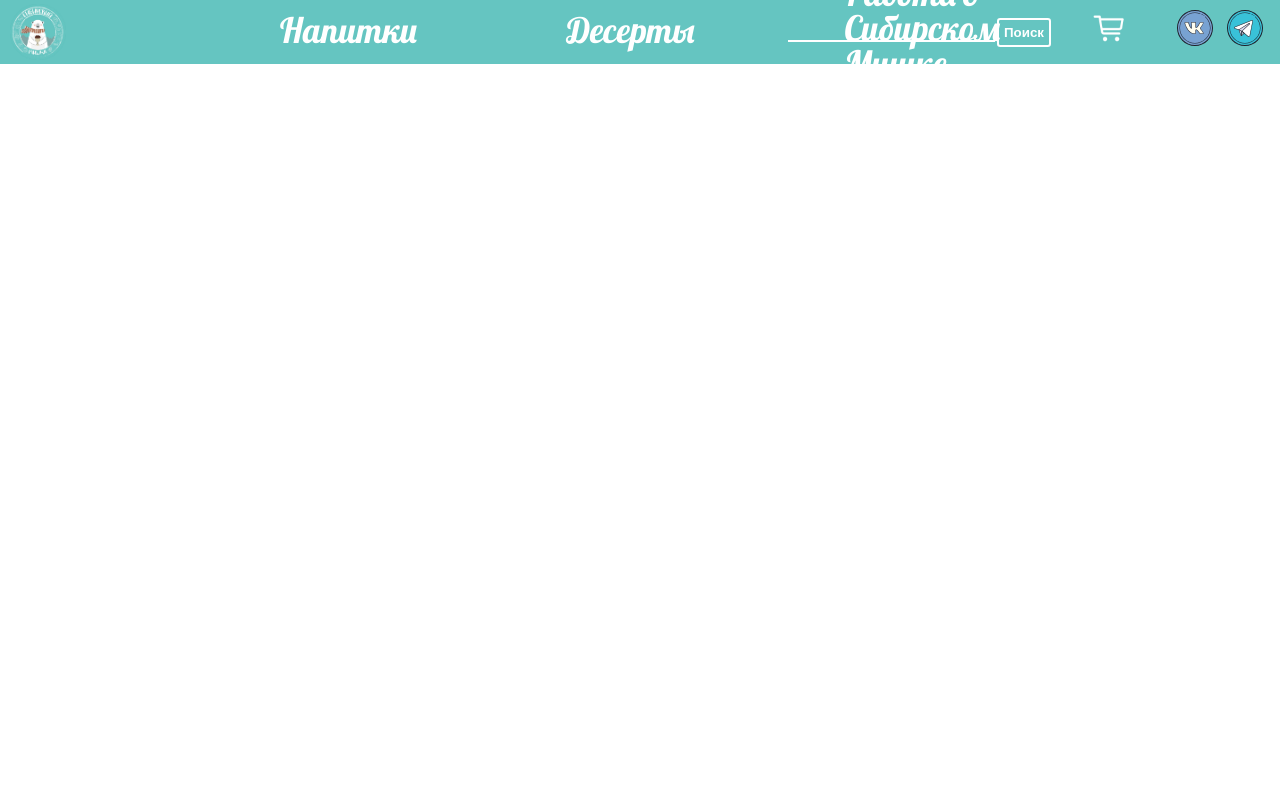
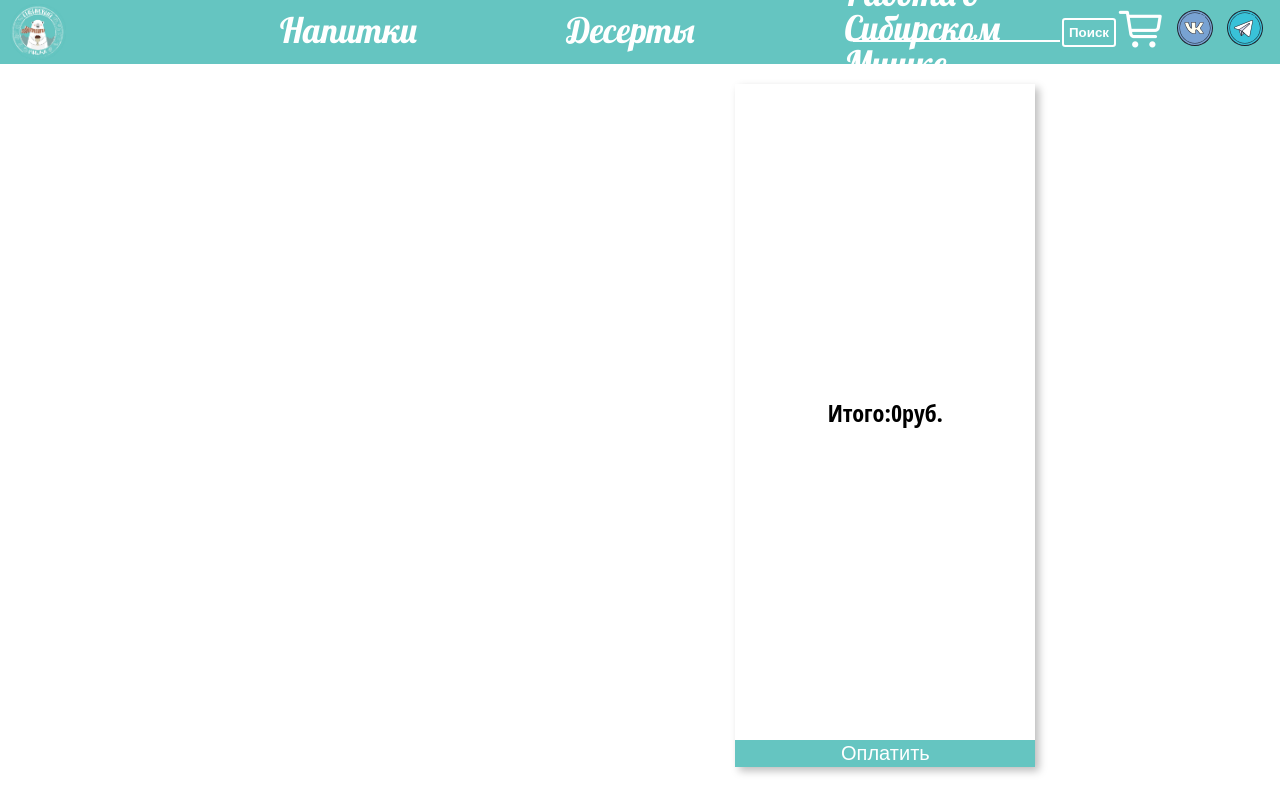
Before and after one commit to Frizgh/Sibirean-Bear, a React (Vite) app: page /shop in a window 1280 px wide. Built offline with nearby package versions, Linux system fonts and the light colour scheme.

Commit message:
Add ShopBasket

```diff
--- a/src/App.css
+++ b/src/App.css
@@ -1,5 +1,6 @@
 .main-content {
     display: flex;
+    flex-direction: column;
     justify-content: center;
     align-items: center;
     width: 100%;
--- a/src/App.jsx
+++ b/src/App.jsx
@@ -1,9 +1,10 @@
 import './App.css'
 import { Header } from './components/Header/Header'
-import { BrowserRouter, Routes, Route } from 'react-router-dom'
+import { Routes, Route } from 'react-router-dom'
 import { Drinks } from './components/Content/Drinks/Drinks'
 import { Desserts } from './components/Content/Desserts/Desserts'
 import { Work } from './components/Content/Work/Work'
+import { Shop } from './components/Content/Shop/Shop'
 
 function App() {
   return (
@@ -14,6 +15,7 @@ function App() {
           <Route path="/drinks" element={<Drinks />} />
           <Route path="/desserts" element={<Desserts />} />
           <Route path="/work" element={<Work />} />
+          <Route path="/shop" element={<Shop />} />
         </Routes>
       </div>
     </>
--- a/src/components/Content/Card/Card.jsx
+++ b/src/components/Content/Card/Card.jsx
@@ -1,7 +1,12 @@
 import style from './Card.module.css'
-import { useEffect,useState } from 'react'
+import preloader from '../../../assets/preloader.gif'
+import { useEffect, useState } from 'react'
 import { useDispatch, useSelector } from 'react-redux'
-import { decrementSugar, incrementSugar, setPrice } from '../../../store/drinksSlice'
+import {
+  decrementSugar,
+  incrementSugar,
+  setPrice,
+} from '../../../store/drinksSlice'
 import { Syrup } from './Syrup'
 import {
   fetchDrinks,
@@ -10,12 +15,12 @@ import {
   selectError,
   selectSyrop,
   syrupMenu,
-  deleteSyrup
+  deleteSyrup,
 } from '../../../store/drinksSlice'
 
 export const Card = () => {
-  const [disabledSyrup,setDisabledSyrup] = useState(false)
-
+  const [activeButtonIndexes, setActiveButtonIndexes] = useState({})
+  const [selectedSize, setSelectedSize] = useState(null)
   const dispatch = useDispatch()
 
   const drinks = useSelector(selectDrinks)
@@ -29,7 +34,11 @@ export const Card = () => {
   }, [dispatch])
 
   if (loading) {
-    return <div>Loading...</div>
+    return (
+      <div>
+        <img src={preloader} alt="" />
+      </div>
+    )
   }
 
   if (error) {
@@ -48,11 +57,38 @@ export const Card = () => {
     }
 
     function addToBasketShop() {
-      console.log({id: drink.id, title: drink.title, price , syrup})
+      const newShopItem = {
+        img: drink.image,
+        id: drink.id,
+        title: drink.title,
+        selectedSize,
+        price,
+        totalPrice: price,
+        syrup,
+        count: 1,
+      }
+
+      const existingShops = JSON.parse(localStorage.getItem('shops')) || []
+
+      const existingItemIndex = existingShops.findIndex(
+        (item) =>
+          item.id === drink.id &&
+          item.selectedSize === selectedSize &&
+          item.syrup === syrup
+      )
+
+      if (existingItemIndex !== -1) {
+        existingShops[existingItemIndex].count += 1
+        existingShops[existingItemIndex].totalPrice += price
+      } else {
+        existingShops.push(newShopItem)
+      }
+
+      localStorage.setItem('shops', JSON.stringify(existingShops))
     }
 
     function removeSyrop() {
-      dispatch(deleteSyrup({ id: drink.id}))
+      dispatch(deleteSyrup({ id: drink.id }))
     }
 
     return (
@@ -69,11 +105,19 @@ export const Card = () => {
                 : 0
             return (
               <button
+                className={
+                  activeButtonIndexes[drink.id] === index ? style.active : ''
+                }
                 id={index}
                 key={index}
-                onClick={() =>
+                onClick={() => {
                   dispatch(setPrice({ id: drink.id, price: drinkPrice }))
-                }
+                  setActiveButtonIndexes((prev) => ({
+                    ...prev,
+                    [drink.id]: index,
+                  }))
+                  setSelectedSize(size)
+                }}
               >
                 {size}мл
               </button>
@@ -106,7 +150,8 @@ export const Card = () => {
               </>
             )}
             <li>
-              Сироп: {syrup}{syrup ?<button onClick={removeSyrop}>X</button>: ''}
+              Сироп: {syrup}
+              {syrup ? <button onClick={removeSyrop}>X</button> : ''}
               <button onClick={handleSyrupMenuToggle}>
                 {isSyropMenuOpen ? 'Назад' : '+'}
               </button>
--- a/src/components/Content/Card/Card.module.css
+++ b/src/components/Content/Card/Card.module.css
@@ -93,6 +93,11 @@
     transform: translateY(2px);
 }
 
+.active {
+    background-color: #42a5a8 !important;
+    color: white;
+}
+
 .sizeContainer {
     display: flex;
     justify-content: center;
@@ -103,7 +108,7 @@
 
 .sizeContainer>button {
     padding: 5px 20px;
-    background: transparent;
+    background: white;
     border-radius: 0.75rem;
     border: 2px solid #65c5c1;
     outline: none;
--- a/src/components/Content/Drinks/Filter/Filter.jsx
+++ b/src/components/Content/Drinks/Filter/Filter.jsx
@@ -3,7 +3,6 @@ import style from './Filter.module.css'
 import { selectCategories } from '../../../../store/drinksSlice'
 import { useSelector, useDispatch } from 'react-redux'
 import { setUniqCategories } from '../../../../store/drinksSlice'
-import { useState } from 'react'
 export const Filter = () => {
   const dispatch = useDispatch()
 
--- /dev/null
+++ b/src/components/Content/Shop/Shop.jsx
@@ -0,0 +1,108 @@
+import React, { useState, useEffect } from 'react'
+import style from './Shop.module.css'
+
+export const Shop = () => {
+  const [shopItems, setShopItems] = useState([])
+  const [counts, setCounts] = useState({})
+
+  const generateUniqueId = () => {
+    return Date.now() + Math.random()
+  }
+
+  useEffect(() => {
+    const shopList = localStorage.getItem('shops')
+    if (shopList) {
+      const items = JSON.parse(shopList).map((item) => ({
+        ...item,
+        id: generateUniqueId(),
+      }))
+      setShopItems(items)
+      const initialCounts = {}
+      items.forEach((item) => {
+        initialCounts[item.id] = item.count || 1
+      })
+      setCounts(initialCounts)
+    }
+  }, [])
+
+  const updateLocalStorage = (items) => {
+    localStorage.setItem('shops', JSON.stringify(items))
+  }
+
+  const increment = (id) => {
+    setCounts((prevCounts) => {
+      const newCount = prevCounts[id] + 1
+      const updatedCounts = {
+        ...prevCounts,
+        [id]: newCount,
+      }
+      updatePricesInLocalStorage(updatedCounts)
+      return updatedCounts
+    })
+  }
+
+  const decrement = (id) => {
+    setCounts((prevCounts) => {
+      const newCount = Math.max(prevCounts[id] - 1, 1)
+      const updatedCounts = {
+        ...prevCounts,
+        [id]: newCount,
+      }
+      updatePricesInLocalStorage(updatedCounts)
+      return updatedCounts
+    })
+  }
+
+  const updatePricesInLocalStorage = (updatedCounts) => {
+    const updatedItems = shopItems.map((item) => {
+      const count = updatedCounts[item.id] || item.count
+      const price = item.price
+      return {
+        ...item,
+        count: count,
+        totalPrice: price * count,
+      }
+    })
+    setShopItems(updatedItems)
+    updateLocalStorage(updatedItems)
+  }
+
+  return (
+    <div className={style.shopContainer}>
+      <div className={style.infoWrapper}>
+        {shopItems.map((item) => (
+          <div key={item.id} className={style.shopList}>
+            <img src={item.img} alt={item.title} />
+            <div className={style.itemContainer}>
+              <div>
+                {item.title} {item.syrup ? `(${item.syrup})` : ''}{' '}
+                {item.selectedSize} мл
+              </div>
+              <div className={style.priceAndCountContainer}>
+                <div className={style.countContainer}>
+                  <button onClick={() => decrement(item.id)}>-</button>
+                  <span>{counts[item.id] || 1}</span>
+                  <button onClick={() => increment(item.id)}>+</button>
+                </div>
+                <div className={style.price}>
+                  {item.totalPrice || item.price * (counts[item.id] || 1)} руб.
+                </div>
+              </div>
+            </div>
+          </div>
+        ))}
+      </div>
+      <div className={style.buyBlock}>
+        <div className={style.result}>
+          Итого:
+          {shopItems.reduce(
+            (sum, item) => sum + (item.totalPrice || item.price * item.count),
+            0
+          )}
+          руб.
+        </div>
+        <button>Оплатить</button>
+      </div>
+    </div>
+  )
+}
--- /dev/null
+++ b/src/components/Content/Shop/Shop.module.css
@@ -0,0 +1,136 @@
+.infoWrapper::-webkit-scrollbar {
+    width: 7px;
+}
+
+.infoWrapper::-webkit-scrollbar-track {
+    background: transparent;
+}
+
+.infoWrapper::-webkit-scrollbar-thumb {
+    background-color: #65c5c1;
+    border-radius: 20px;
+}
+
+.shopContainer {
+    display: flex;
+    align-items: center;
+    justify-content: center;
+    gap: 30px;
+    height: calc(100vh - 117px);
+    width: 90vw;
+    margin: 20px 0px;
+}
+
+.infoWrapper {
+    display: flex;
+    width: 40%;
+    flex-direction: column;
+    gap: 20px;
+    height: 800px;
+    overflow: auto;
+    align-items: center;
+    padding: 20px 0px;
+}
+
+.shopList {
+    display: flex;
+    gap: 20px;
+    width: 96%;
+    min-height: 4em;
+    justify-content: space-between;
+    align-items: center;
+    box-shadow: 4px 4px 8px 0px rgba(0, 0, 0, 0.26);
+    border-radius: 0.75rem;
+    padding-right: 20px;
+    overflow: hidden;
+}
+
+
+
+.shopList>img {
+    min-width: 100px;
+    max-width: 100px;
+    height: 100%;
+}
+
+.countContainer {
+    display: flex;
+    justify-content: space-between;
+    align-items: baseline;
+    width: 80px;
+}
+
+.price {
+    display: flex;
+    justify-content: flex-end;
+    width: 100px;
+}
+
+.countContainer>button {
+    width: 25px;
+    text-align: baseline;
+    font-size: 20px;
+    background-color: #65c5c1;
+    color: white;
+    border: none;
+    border-radius: 5px;
+    cursor: pointer;
+}
+
+.countContainer>button:hover,
+.buyBlock>button:hover {
+    background-color: #53b5b8;
+}
+
+.countContainer>button:active {
+    background-color: #42a5a8;
+    transform: scale(0.94)
+}
+
+.priceAndCountContainer {
+    display: flex;
+    align-items: baseline;
+    gap: 20px
+}
+
+.itemContainer {
+    display: flex;
+    justify-content: space-between;
+    align-items: baseline;
+    width: 100%;
+}
+
+.buyBlock {
+    display: flex;
+    flex-direction: column;
+    width: 300px;
+    height: 100%;
+    box-shadow: 4px 4px 8px 0px rgba(0, 0, 0, 0.26);
+    justify-content: space-between;
+    align-items: center;
+    overflow: hidden;
+}
+
+.buyBlock>button {
+    width: 100%;
+    padding: 2px 8px;
+    font-size: 20px;
+    background-color: #65c5c1;
+    color: white;
+    border: none;
+    cursor: pointer;
+}
+
+.buyBlock>button:active {
+    background-color: #42a5a8;
+    transform: translateY(1px);
+}
+
+
+
+.result {
+    display: flex;
+    height: 100%;
+    align-items: center;
+    font-size: x-large;
+}
--- a/src/components/Header/Header.jsx
+++ b/src/components/Header/Header.jsx
@@ -46,9 +46,9 @@ export const Header = () => {
 
         <button>Поиск</button>
 
-        <div>
+        <Link to="/shop">
           <img src={cart} alt="" />
-        </div>
+        </Link>
 
         <ul className={style.socityContent}>
           <li>
--- a/src/components/Header/Header.module.css
+++ b/src/components/Header/Header.module.css
@@ -71,10 +71,16 @@ ul {
     transition: width 0.4s ease-in-out;
 }
 
+
+
 .menu:hover:after,
-.menu:focus:after {
+.menu:focus:after,
+.menu.active:after {
     width: 100%;
 }
+
+
+
 
 li {
     list-style-type: none;
--- a/src/store/drinksSlice.js
+++ b/src/store/drinksSlice.js
@@ -34,17 +34,17 @@ const drinksSlice = createSlice({
       state.syropMenus[id] = isOpen
     },
     setSyrup(state, action) {
-      const { id, syrup} = action.payload
+      const { id, syrup } = action.payload
       if (!state[id]) {
         state[id] = {}
       }
       state[id].syrup = syrup
-      state[id].price += 40
+      state[id].price += state.syrupPrice
     },
     deleteSyrup(state, action) {
       const { id } = action.payload
       if (state[id]) {
-        state[id].price -= 40
+        state[id].price -= state.syrupPrice
         state[id].syrup = null
         state[id].disabled = false
       }
@@ -52,7 +52,7 @@ const drinksSlice = createSlice({
     setDisabled(state, action) {
       const { id, disabled } = action.payload
       if (!state[id]) {
-        state[id] = {disabled: false}
+        state[id] = { disabled: false }
       }
       state[id].disabled = disabled
     },
@@ -76,6 +76,7 @@ const drinksSlice = createSlice({
       const { id, price } = action.payload
       if (!state[id]) {
         state[id] = { price: 0 }
+        state[id] = { sugar: 0 }
       }
       state[id].price = state[id].syrup ? price + state.syrupPrice : price
     },
@@ -116,5 +117,14 @@ export const selectError = (state) => state.drinks.error
 export const setUniqCategories = (state) => state.drinks.uniqCategories
 export const selectSyrop = (state) => state.drinks.syropMenus
 
-export const { selectCategories, syrupMenu, setSyrup, decrementSugar, incrementSugar , setPrice, deleteSyrup,setDisabled} = drinksSlice.actions
+export const {
+  selectCategories,
+  syrupMenu,
+  setSyrup,
+  decrementSugar,
+  incrementSugar,
+  setPrice,
+  deleteSyrup,
+  setDisabled,
+} = drinksSlice.actions
 export default drinksSlice.reducer
```
Also changed, not shown: src/assets/coffe.png (deleted), src/assets/preloader.gif (added).
